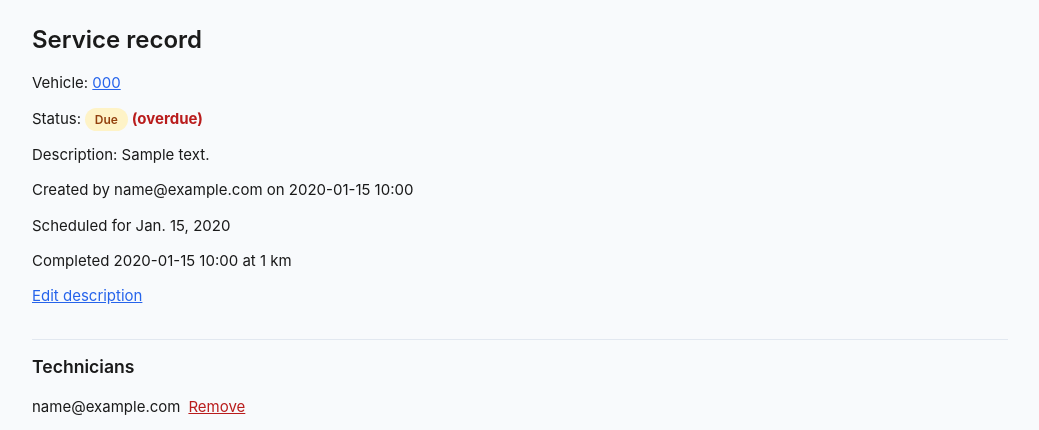
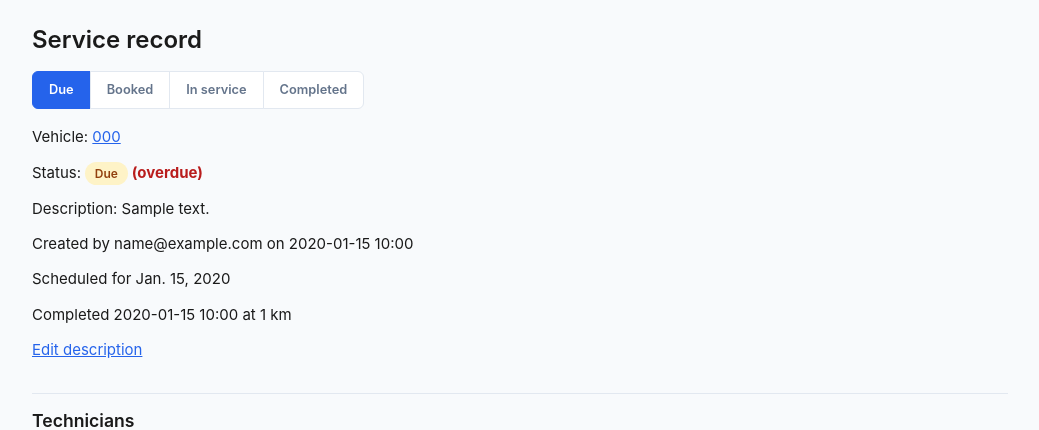
Before and after one commit to ShreyNag/takehome-08-fleet-maintenance, a Django app: page /service-records/1/ in a window 1280 px wide. Shown: the part 57-487 px from the top of the page, without its empty margins (120-1159 px from the left). Run offline with Django 5.2, Linux system fonts and the light colour scheme; a user stored in the database is signed in; tables that the repository leaves empty hold one stand-in row (values such as "Sample post").

Commit message:
Presentation and guidance only: first-time-user usability pass
No view logic, model, form, service or filter changes -- template/CSS
copy plus one settings passthrough. All 176 tests pass unmodified.

- Service record detail: a CSS-only Due -> Booked -> In service ->
  Completed breadcrumb, current state highlighted, so the action
  buttons below it read against a visible position in the lifecycle.
- Empty states on the service-record list and vehicle list now say
  why the list is empty (no filters applied vs. genuinely nothing
  assigned) and what to do next, instead of a bare "no results" line.
  A technician's landing page and vehicle list also get a one-line
  intro naming the scoping rule, since it isn't otherwise obvious why
  their list is shorter than a manager's.
- A one-line legend under the vehicle list defines the four service
  statuses (OVERDUE / DUE / NOT YET SERVICED / OK) in terms of the
  date/mileage interval and grace period, rather than leaving them
  unexplained.
- Alerts page states what "overdue" means in this deployment, reading
  SERVICE_GRACE_PERIOD_DAYS from settings via a new
  fleet.context_processors.service_grace_period passthrough (same
  shape as the existing nav-badge `alerts` processor) rather than
  hardcoding the grace period in the template.
- Dashboard gets a two-sentence intro: what the system replaces, and
  the date-or-mileage due rule. The existing overlap caption is
  unchanged.

Co-Authored-By: Claude Sonnet 5 <noreply@anthropic.com>
Claude-Session: https://claude.ai/code/session_013SxBjaPx1oPGU43GmtapDZ

```diff
--- a/fleet/context_processors.py
+++ b/fleet/context_processors.py
@@ -10,6 +10,7 @@ overdue_alerts().count()) only happens if a template actually reads
 page never pays for it.
 """
 
+from django.conf import settings
 from django.utils.functional import SimpleLazyObject
 
 from .alerts import overdue_alerts
@@ -23,3 +24,12 @@ def alerts(request):
         return overdue_alerts().count()
 
     return {"overdue_alert_count": SimpleLazyObject(count)}
+
+
+def service_grace_period(request):
+    """Makes the configured overdue grace period available to any template
+    that wants to explain it (fleet/alert_list.html), without hardcoding the
+    number there or wiring a one-off context variable through a specific
+    view -- a plain settings passthrough, same shape as `alerts` above.
+    """
+    return {"service_grace_period_days": settings.SERVICE_GRACE_PERIOD_DAYS}
--- a/fleet/static/fleet/css/style.css
+++ b/fleet/static/fleet/css/style.css
@@ -458,6 +458,57 @@ td form {
   font-weight: 700;
 }
 
+/* ---------- Guidance text (usability pass) ---------- */
+
+/* Short orienting copy at the top of a page or explaining an empty list --
+   presentation only, no new controls or data. */
+.page-intro {
+  color: var(--color-text-muted);
+  max-width: 40rem;
+}
+
+.legend {
+  color: var(--color-text-muted);
+  font-size: 0.85rem;
+  max-width: 40rem;
+}
+
+/* Service-record lifecycle breadcrumb (Due -> Booked -> In service ->
+   Completed) on the detail page -- a plain segmented row of labels, no
+   diagram, no JS (decision #17). */
+.lifecycle-steps {
+  display: flex;
+  flex-wrap: wrap;
+  list-style: none;
+  padding: 0;
+  margin: 0 0 var(--space-4);
+  font-size: 0.8rem;
+  font-weight: 600;
+}
+
+.lifecycle-step {
+  padding: var(--space-2) var(--space-4);
+  border: 1px solid var(--color-border);
+  background: var(--color-surface);
+  color: var(--color-text-muted);
+  margin-left: -1px;
+}
+
+.lifecycle-step:first-child {
+  margin-left: 0;
+  border-radius: var(--radius) 0 0 var(--radius);
+}
+
+.lifecycle-step:last-child {
+  border-radius: 0 var(--radius) var(--radius) 0;
+}
+
+.lifecycle-step.is-current {
+  background: var(--color-accent);
+  border-color: var(--color-accent);
+  color: #fff;
+}
+
 /* ---------- Technician list ---------- */
 
 .technician-list {
--- a/fleet/templates/fleet/alert_list.html
+++ b/fleet/templates/fleet/alert_list.html
@@ -4,6 +4,10 @@
 
 {% block content %}
   <h1>Alerts</h1>
+  <p class="page-intro">
+    A Due record turns overdue once it has gone unbooked for more than {{ service_grace_period_days }}
+    day{{ service_grace_period_days|pluralize }}. Dismissing one clears it here until the vehicle comes due again.
+  </p>
   <p>{{ alerts|length }} overdue service record{{ alerts|length|pluralize }} not yet dismissed.</p>
 
   <div class="table-wrapper">
--- a/fleet/templates/fleet/servicerecord_detail.html
+++ b/fleet/templates/fleet/servicerecord_detail.html
@@ -4,6 +4,12 @@
 
 {% block content %}
   <h1>Service record</h1>
+  <ol class="lifecycle-steps">
+    <li class="lifecycle-step{% if service_record.status == "DUE" %} is-current{% endif %}">Due</li>
+    <li class="lifecycle-step{% if service_record.status == "BOOKED" %} is-current{% endif %}">Booked</li>
+    <li class="lifecycle-step{% if service_record.status == "IN_SERVICE" %} is-current{% endif %}">In service</li>
+    <li class="lifecycle-step{% if service_record.status == "COMPLETED" %} is-current{% endif %}">Completed</li>
+  </ol>
   <p>Vehicle: <a href="{% url 'vehicle-detail' service_record.vehicle.pk %}">{{ service_record.vehicle }}</a></p>
   <p>
     Status: <span class="badge badge-rstatus-{{ service_record.status|lower }}">{{ service_record.get_status_display }}</span>
@@ -34,7 +40,7 @@
         {% endif %}
       </li>
     {% empty %}
-      <li>No technicians assigned yet.</li>
+      <li>{% if assign_technician_form %}No technicians assigned yet — add one below.{% else %}No technicians assigned yet.{% endif %}</li>
     {% endfor %}
   </ul>
   {% if assign_technician_form %}
--- a/fleetcare/settings.py
+++ b/fleetcare/settings.py
@@ -68,6 +68,7 @@ TEMPLATES = [
                 'django.contrib.auth.context_processors.auth',
                 'django.contrib.messages.context_processors.messages',
                 'fleet.context_processors.alerts',
+                'fleet.context_processors.service_grace_period',
             ],
         },
     },
--- a/templates/dashboard.html
+++ b/templates/dashboard.html
@@ -4,6 +4,11 @@
 
 {% block content %}
   <h1>Dashboard</h1>
+  <p class="page-intro">
+    FleetCare replaces a shared spreadsheet for tracking fleet maintenance. A vehicle is flagged as due for
+    service once it reaches either its date interval or its mileage interval since the last service, whichever
+    comes first.
+  </p>
   <p>Logged in as <strong>{{ user.email }}</strong>, role <strong>{{ user.get_role_display }}</strong>.</p>
 
   <div class="stat-grid">
```
Also changed, not shown: fleet/templates/fleet/servicerecord_list.html (+14 -1 lines), fleet/templates/fleet/vehicle_list.html (+17 -1 lines).
